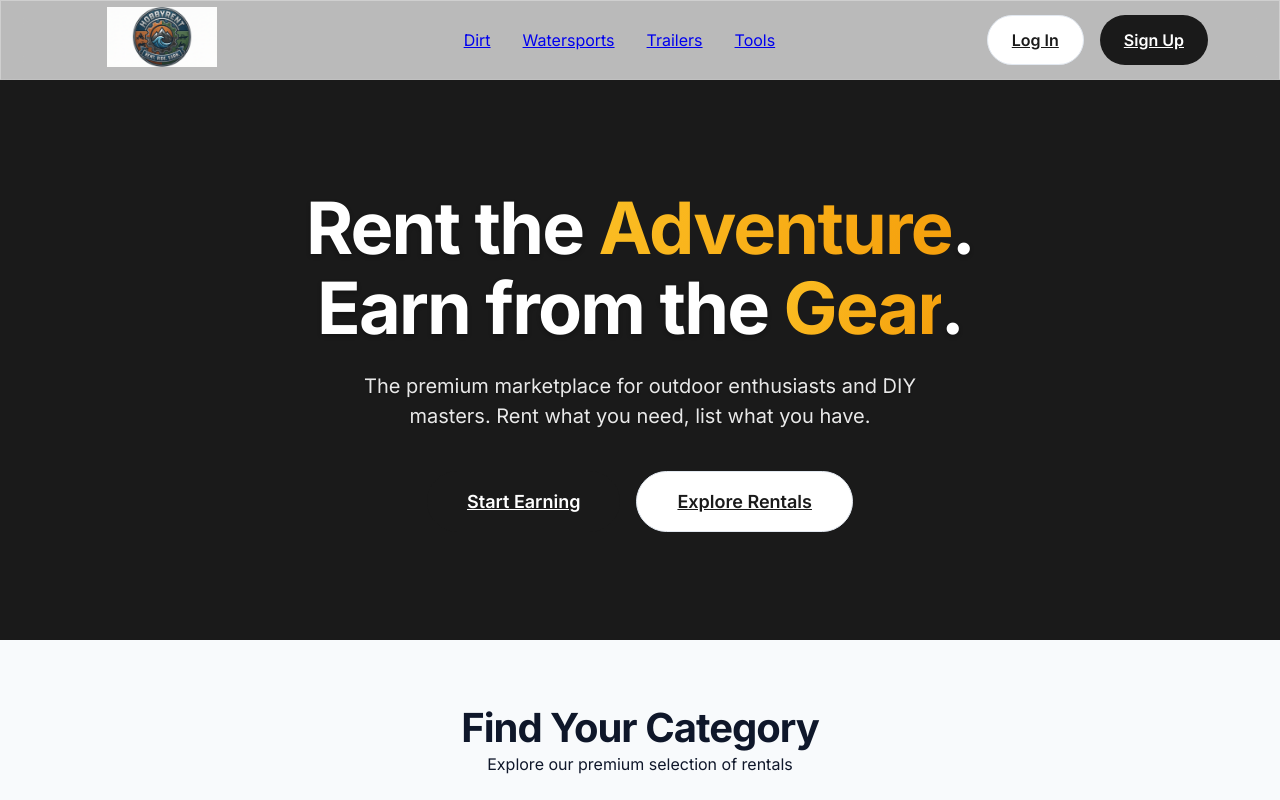
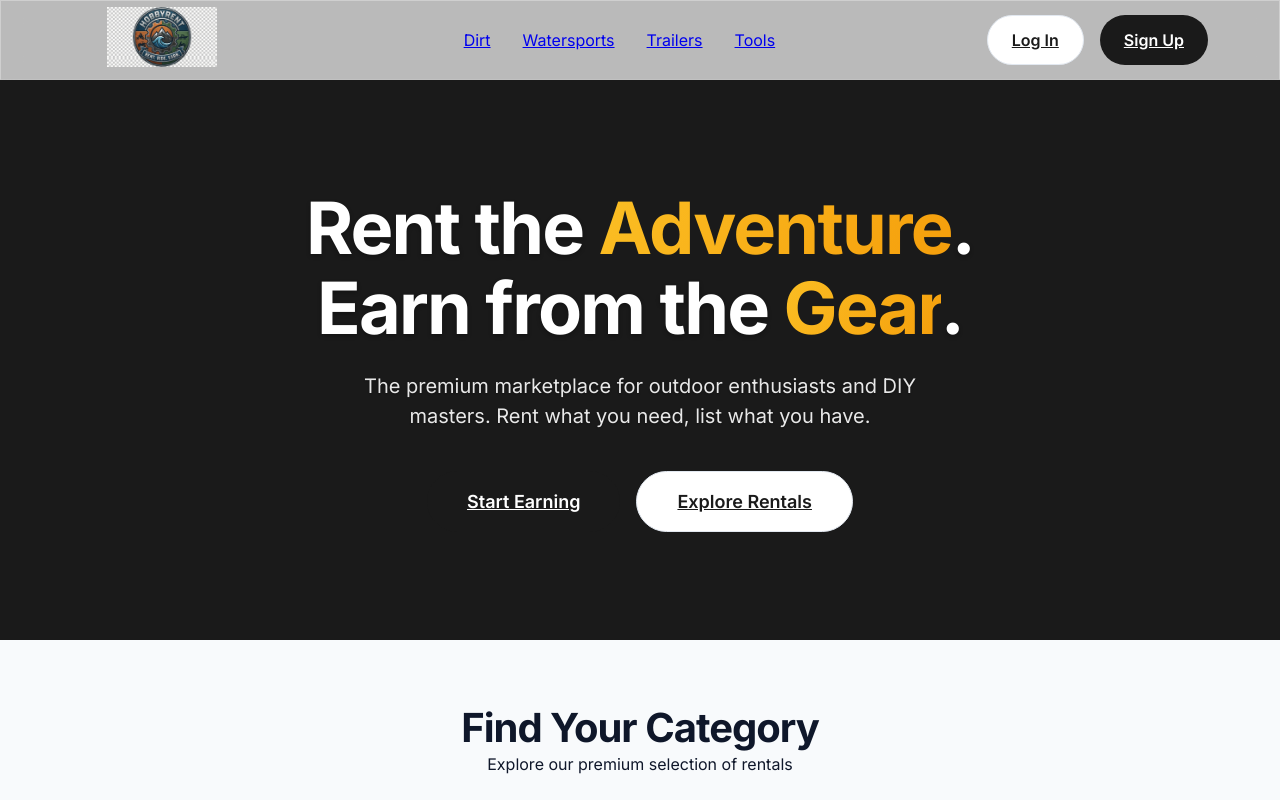
Before and after one commit to boussattaa/Hobby-Rent-CO, a Next.js app: page / in a window 1280 px wide. Shown: the top 800 px of the page. Built offline with nearby package versions, Linux system fonts and the light colour scheme; no server answers.

Commit message:
Update logo to user provided image and remove blend mode

```diff
--- a/components/Navbar.js
+++ b/components/Navbar.js
@@ -29,11 +29,11 @@ export default function Navbar({ user }) {
       <div className="container navbar-content">
         <Link href="/" className="logo">
           <Image
-            src="/images/logo.png"
+            src="/images/logo-new.jpg"
             alt="HobbyRent Logo"
             width={180}
             height={60}
-            style={{ objectFit: 'contain', mixBlendMode: 'multiply' }}
+            style={{ objectFit: 'contain' }}
             priority
           />
         </Link>
```
Also changed, not shown: public/images/logo-new.jpg (added).
